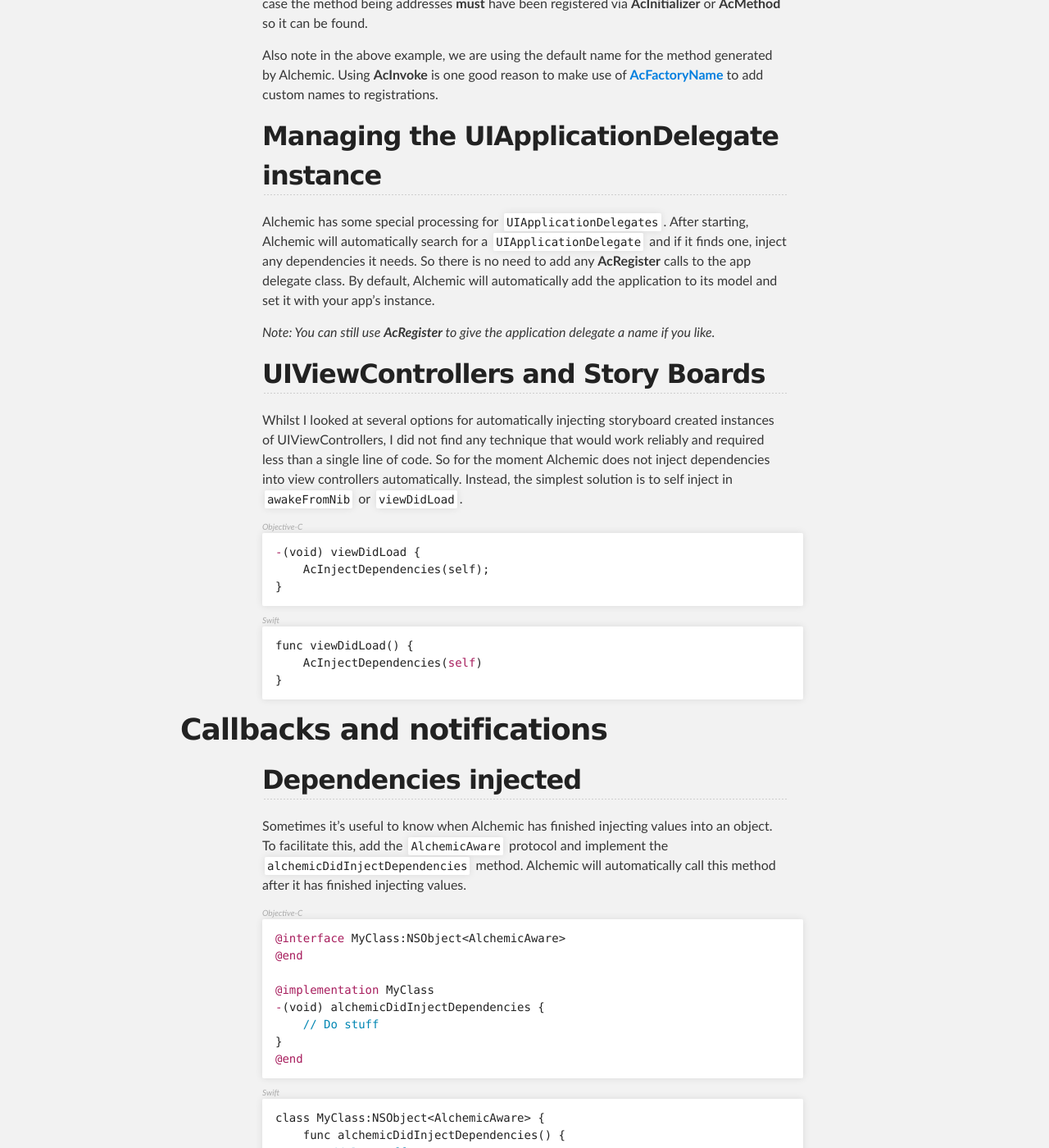
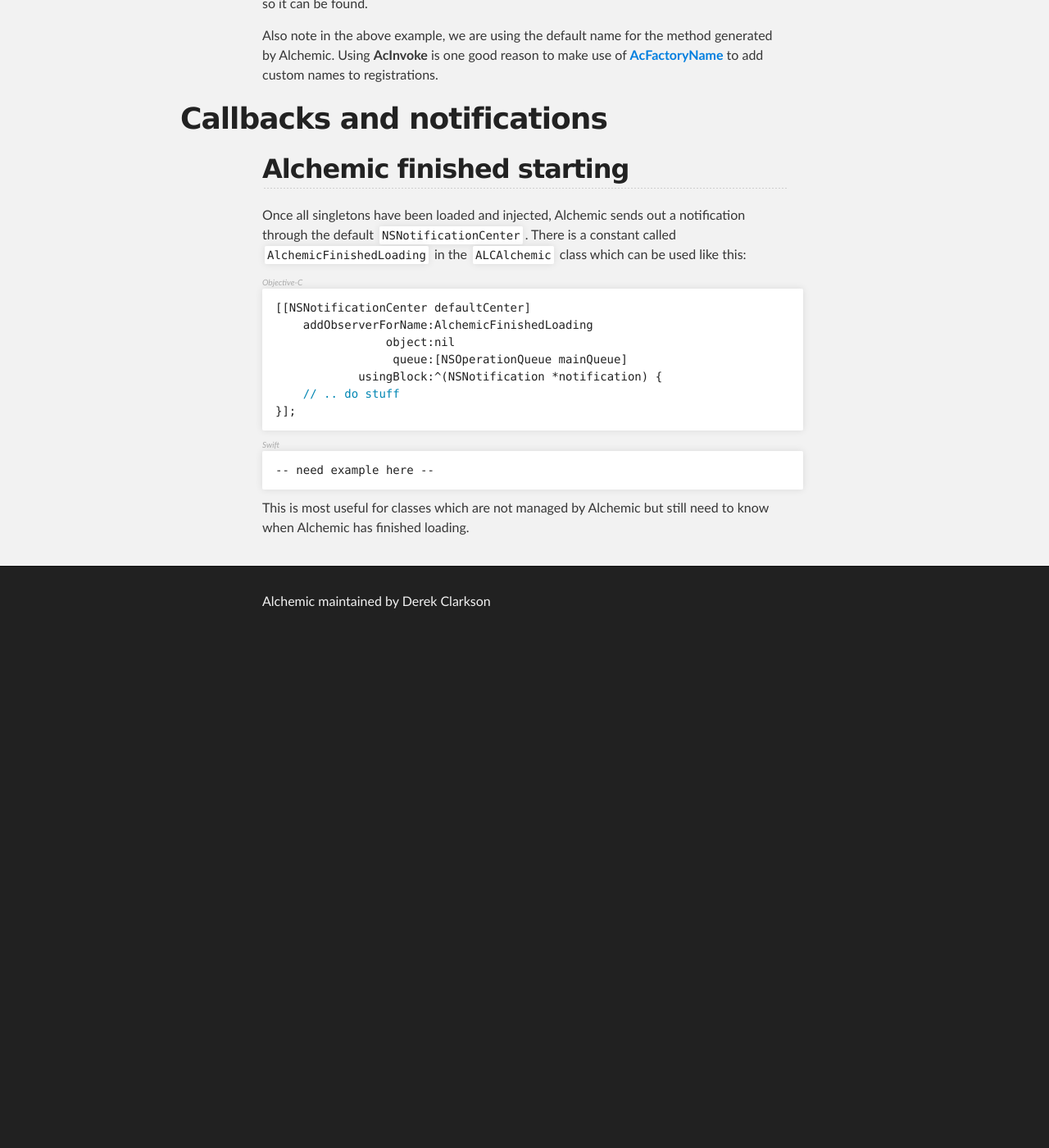
Before and after one commit to drekka/Alchemic, a Jekyll site: the page built from runtime.md, in a window 1280 px wide and 1400 px high, scrolled down 3761 px. Shown: the whole window at 82% size. Built offline with Jekyll 4.4.1, drawn with Linux system fonts in a browser that asks for light colours; after the commit the page ends 4541 px from its top, so only the background shows below that; some of the changed text lies outside the part shown.

Commit message:
Updating

````diff
--- a/_data/pages.yml
+++ b/_data/pages.yml
@@ -7,5 +7,6 @@
 installation: ./installation.html
 object-factories: ./object-factories.html
 runtime: ./runtime.html
+special-features: ./special-features.html
 injection-values: ./injection-values.html
 ref: ./ref.html
--- a/_layouts/default.html
+++ b/_layouts/default.html
@@ -30,6 +30,7 @@
                 &#8226; <a href="{{ site.data.pages.injections }}">Injections</a>
                 &#8226; <a href="{{ site.data.pages.injection-values }}">Value types</a>
                 &#8226; <a href="{{ site.data.pages.runtime }}">Programmatic usage</a>
+                &#8226; <a href="{{ site.data.pages.special-features }}">iOS features</a>
                 &#8226; <a href="{{ site.data.pages.advanced }}">Advanced usage</a>
                 &#8226; <a href="{{ site.data.pages.errors }}">Error handling</a>
                 &#8226; <a href="{{ site.data.pages.ref }}">Reference</a>
--- a/runtime.md
+++ b/runtime.md
@@ -7,8 +7,6 @@
     * [Getting objects](#getting-objects)
     * [Setting objects](#setting-objects)
     * [Invoking methods](#invoking-methods)
-    * [Managing the UIApplicationDelegate instance](#managing-the-uiapplicationdelegate-instance)
-    * [UIViewControllers and Story Boards](#uiviewcontrollers-and-story-boards)
   * [Callbacks and notifications](#callbacks-and-notifications)
     * [Dependencies injected](#dependencies-injected)
     * [Alchemic finished starting](#alchemic-finished-starting)
@@ -155,58 +153,7 @@
 
 Also note in the above example, we are using the default name for the method generated by Alchemic. Using __AcInvoke__ is one good reason to make use of [__AcFactoryName__](#custom_names) to add custom names to registrations.
 
-## Managing the UIApplicationDelegate instance
-
-Alchemic has some special processing for `UIApplicationDelegates`. After starting, Alchemic will automatically search for a `UIApplicationDelegate` and if it finds one, inject any dependencies it needs. So there is no need to add any __AcRegister__ calls to the app delegate class. By default, Alchemic will automatically add the application to its model and set it with your app's instance.
-
-*Note: You can still use __AcRegister__ to give the application delegate a name if you like.*
-
-
-## UIViewControllers and Story Boards ##
-
-Whilst I looked at several options for automatically injecting storyboard created instances of UIViewControllers, I did not find any technique that would work reliably and required less than a single line of code. So for the moment Alchemic does not inject dependencies into view controllers automatically. Instead, the simplest solution is to self inject in `awakeFromNib` or `viewDidLoad`.
-
-{{ site.lang-title-objc }}
-```objc
--(void) viewDidLoad {
-    AcInjectDependencies(self);
-}
-```
-
-{{ site.lang-title-swift }}
-```swift
-func viewDidLoad() {
-    AcInjectDependencies(self)
-}
-```
-
-
 # Callbacks and notifications
-
-## Dependencies injected
-
-Sometimes it's useful to know when Alchemic has finished injecting values into an object. To facilitate this, add the `AlchemicAware` protocol and implement the `alchemicDidInjectDependencies` method. Alchemic will automatically call this method after it has finished injecting values.
-
-{{ site.lang-title-objc }}
-```objc
-@interface MyClass:NSObject<AlchemicAware>
-@end
-
-@implementation MyClass
--(void) alchemicDidInjectDependencies {
-    // Do stuff
-}
-@end
-```
-
-{{ site.lang-title-swift }}
-```swift
-class MyClass:NSObject<AlchemicAware> {
-    func alchemicDidInjectDependencies() {
-        // Do stuff
-    }
-}
-```
 
 ## Alchemic finished starting
 
````
Also changed, not shown: special-features.md (added, +30 -0 lines).
